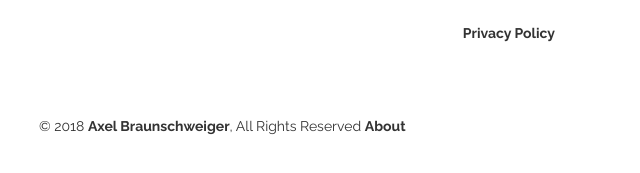
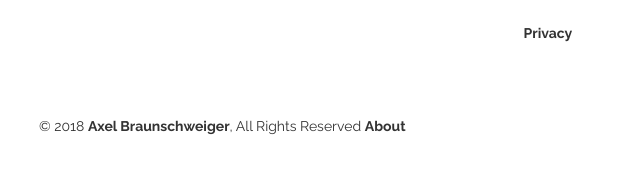
Before and after one commit to Micromegass/Micromegass.github.io, a plain HTML site: page index.html in a window 1280 px wide. Shown: the part 1488-1661 px from the top of the page, 411-1051 px from the left. Drawn offline with nearby package versions, Linux system fonts and the light colour scheme; a script that the page names is missing.

Commit message:
Site updated: 2018-09-27 13:59:22

```diff
--- a/css/blog.css
+++ b/css/blog.css
@@ -56,11 +56,10 @@ body {
 .col-md-5:hover {
 
     background-color: lightgoldenrodyellow;
-};
+}
 
 
-#privacy {
-
+.data-protection {
     cursor: pointer;
 }
 
--- a/index.html
+++ b/index.html
@@ -302,7 +302,7 @@
 
                 <!-- Button trigger modal -->
                 <span id="privacy" data-toggle="modal" data-target="#myModal">
-                    <span id="privacy" style="font-weight:bold" class="data-protection col-md-offset-8"> Privacy Policy</span>
+                    <span id="priv" style="font-weight:bold" class="data-protection col-md-offset-9"> Privacy</span>
                 </span>
 
 
@@ -313,9 +313,9 @@
                 <div class="modal-dialog" role="document">
                     <div class="modal-content">
                         <div class="modal-header">
-                            <button type="button" class="close" data-dismiss="modal" aria-label="Schließen"><span
+                            <button type="button" class="close" data-dismiss="modal" aria-label="Close"><span
                                     aria-hidden="true">&times;</span></button>
-                            <h4 style="font-weight:bold" class="modal-title heading" id="privacy">Privacy Policy</h4>
+                            <span style="font-weight:bold" class="modal-title heading">Privacy</span>
                         </div>
                         <div class="modal-body">
                             <p>
```
